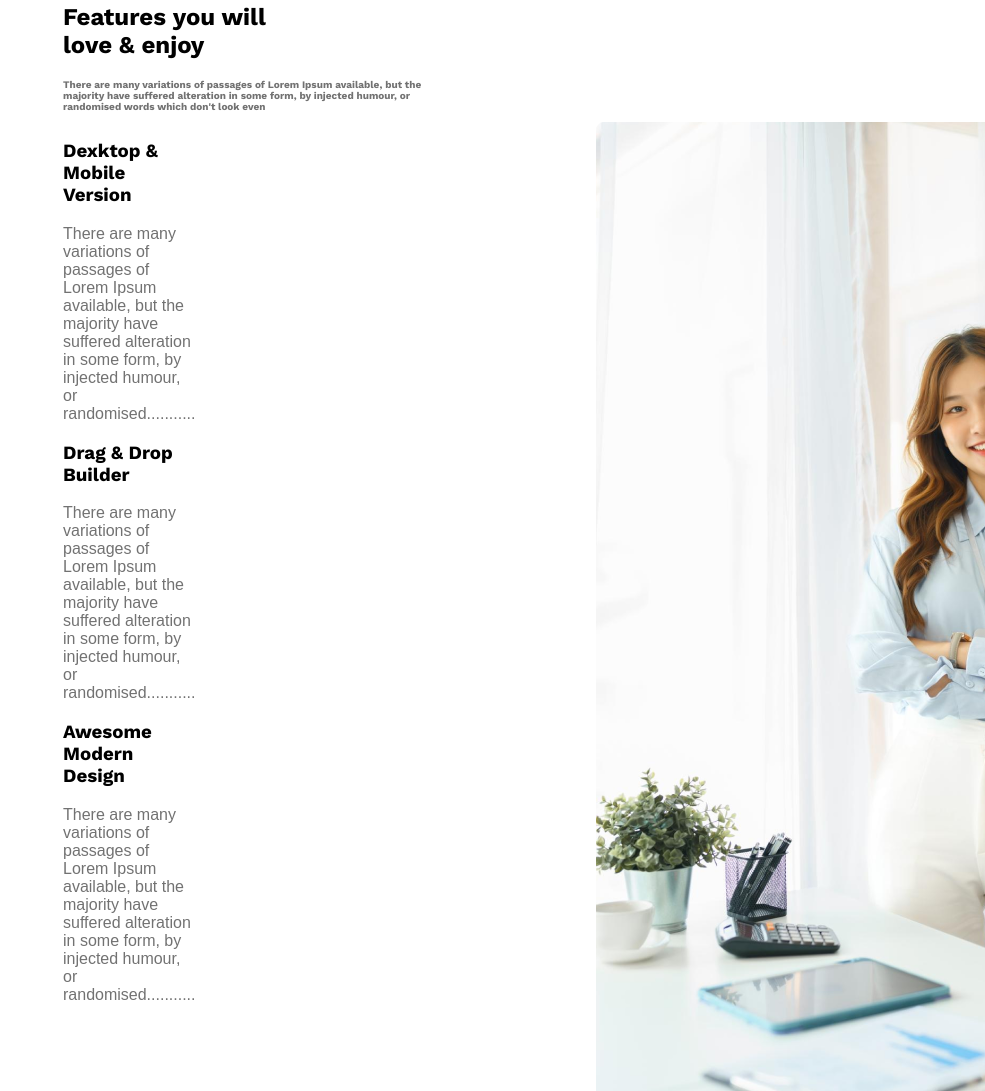
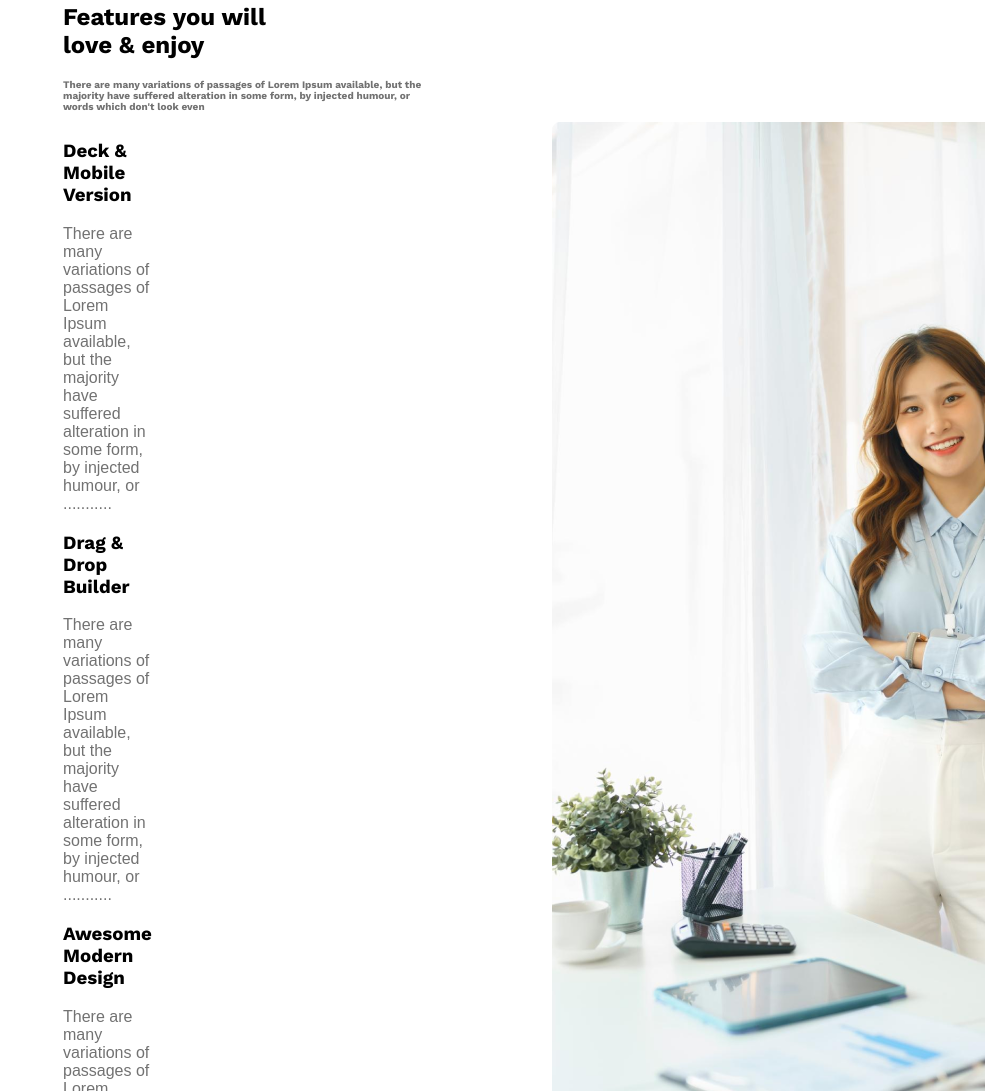
Before and after one commit to siam03/assignment-2, a plain HTML site: page index.html in a window 1280 px wide. Shown: the part 1709-2800 px from the top of the page, without its empty margins (295-1280 px from the left). Drawn offline with nearby package versions, Linux system fonts and the light colour scheme.

Commit message:
first commit

```diff
--- a/index.html
+++ b/index.html
@@ -26,7 +26,7 @@
         <div class="banner-title">
             <h1 class="banener-name">Brand New <br>
                 Group of Architects</h1>
-                <p class="banner-description">There are many variations of passages of Lorem Ipsum available, but the majority have suffered alteration in <br> some form, by injected humour, or randomised words which don't look even</p>
+                <p class="banner-description">There are many variations of passages of Lorem Ipsum available, but the majority have suffered alteration in <br> some form, by injected humour, or  words which don't look even</p>
          <button class="btn-primary">Explore More</button>
         </div>
         <div class="img-banner">
@@ -56,7 +56,7 @@
           <div>
             <div>
               <h1 class="team-title"><span class="primary">Quick list</span> of Our<br><span class="primary-to">Feature</span></h1>
-            <p class="team-description">There are many variations of passages of Lorem Ipsum available,<br> but the majority have suffered alteration in some form, by injected <br> humour, or randomised words which don't look even</p>
+            <p class="team-description">There are many variations of passages of Lorem Ipsum available,<br> but the majority have suffered alteration in some form, by injected <br> humour, or  words which don't look even</p>
               <button class="btn-primary">Explore More</button>
             </div>
           </div>
@@ -66,20 +66,20 @@
     <!-- enjoy -->
     <section class="enjoy">
       <h1 class="enjoy-titl">Features you will <br> love & enjoy</h1>
-      <p class="enjoy-description">There are many variations of passages of Lorem Ipsum available, but the <br> majority have suffered alteration in some form, by injected humour, or <br> randomised words which don't look even</p>
+      <p class="enjoy-description">There are many variations of passages of Lorem Ipsum available, but the <br> majority have suffered alteration in some form, by injected humour, or <br>  words which don't look even</p>
       <div class="love">
         <div>
           <div>
-            <h3>Dexktop & Mobile Version</h3>
-          <p class="love-description">There are many variations of passages of Lorem Ipsum available, but the majority have suffered alteration in some form, by injected humour, or randomised...........</p>
+            <h3>Deck & Mobile Version</h3>
+          <p class="love-description">There are many variations of passages of Lorem Ipsum available, but the majority have suffered alteration in some form, by injected humour, or ...........</p>
           </div>
           <div>
             <h3>Drag & Drop Builder</h3>
-          <p class="love-description">There are many variations of passages of Lorem Ipsum available, but the majority have suffered alteration in some form, by injected humour, or randomised...........</p>
+          <p class="love-description">There are many variations of passages of Lorem Ipsum available, but the majority have suffered alteration in some form, by injected humour, or ...........</p>
           </div>
           <div>
             <h3>Awesome Modern Design</h3>
-          <p class="love-description">There are many variations of passages of Lorem Ipsum available, but the majority have suffered alteration in some form, by injected humour, or randomised...........</p>
+          <p class="love-description">There are many variations of passages of Lorem Ipsum available, but the majority have suffered alteration in some form, by injected humour, or ...........</p>
           </div>
         </div>
         <div>
@@ -121,7 +121,7 @@
      <!-- sponser -->
     <section class="my-sponsor">
       <div class="my-sponsor-title">
-        <h1 class="my-sponsor-banner">Our Sponspors</h1>
+        <h1 class="my-sponsor-banner">Our Sponsors</h1>
         <p class="my-sponsor-description">There are many variations of passages of Lorem Ipsum available, but
           <br> the majority have suffered alteration.</p>
       </div>
--- a/styles/style.css
+++ b/styles/style.css
@@ -5,7 +5,7 @@ body{
     font-family:'Work Sans', sans-serif;
     background-color: #FFFFFF;
 }
- . {
+.{
 box-sizing: border-box;
 margin: 0;
 padding: 0;
```
